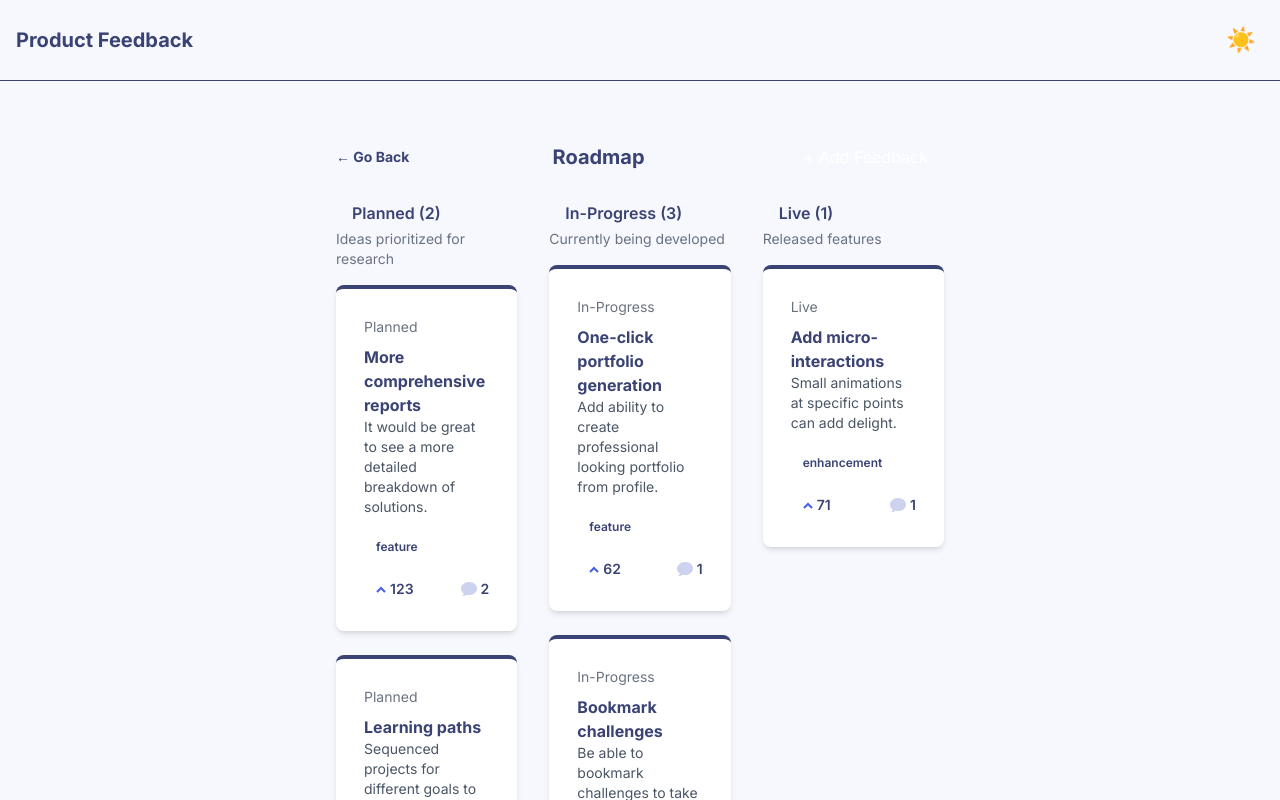
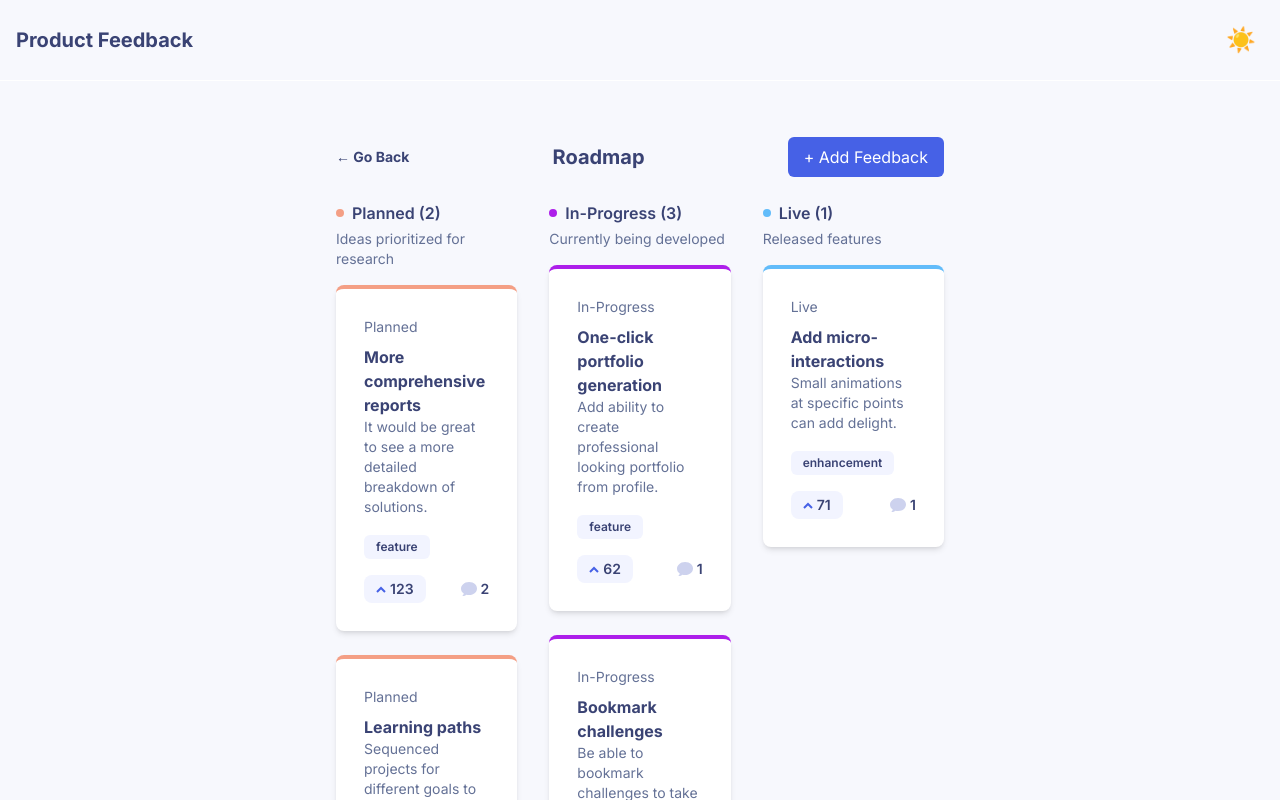
Before and after one commit to andrewteece/product-feedback-app, a Next.js app: page /roadmap in a window 1280 px wide. Shown: the top 800 px of the page. Built offline with nearby package versions, Linux system fonts and the light colour scheme.

Commit message:
update to design tokens

```diff
--- a/src/app/feedback/[id]/page.tsx
+++ b/src/app/feedback/[id]/page.tsx
@@ -17,23 +17,21 @@ export default function FeedbackDetailPage() {
   }
 
   return (
-    <section className='max-w-2xl mx-auto space-y-6'>
-      <div className='border p-4 rounded shadow bg-white dark:bg-darkBlue'>
-        <h1 className='text-xl font-bold text-darkBlue dark:text-white'>
-          {feedback.title}
-        </h1>
-        <p className='text-gray-600 dark:text-gray-300'>
-          {feedback.description}
-        </p>
+    <section className='max-w-2xl mx-auto space-y-6 text-[var(--text-primary)]'>
+      <div className='border border-[var(--border-card)] p-4 rounded shadow bg-[var(--bg-card)]'>
+        <h1 className='text-xl font-bold'>{feedback.title}</h1>
+        <p className='text-[var(--text-muted)]'>{feedback.description}</p>
 
         <div className='flex items-center gap-4 mt-2'>
-          <span className='bg-slate-100 dark:bg-slate-800 px-2 py-1 rounded text-sm'>
+          <span className='bg-[var(--badge-bg)] px-2 py-1 rounded text-sm'>
             Category: {feedback.category}
           </span>
-          <span className='text-sm text-blue-500'>{feedback.status}</span>
+          <span className='text-sm text-[var(--btn-primary)]'>
+            {feedback.status}
+          </span>
         </div>
 
-        <button className='mt-4 px-4 py-2 bg-blue-600 text-white rounded'>
+        <button className='mt-4 px-4 py-2 bg-[var(--btn-primary)] hover:bg-[var(--btn-primary-hover)] text-white rounded'>
           ▲ {feedback.upvotes}
         </button>
       </div>
--- a/src/app/feedback/new/page.tsx
+++ b/src/app/feedback/new/page.tsx
@@ -1,8 +1,10 @@
+'use client';
+
 import FeedbackForm from '@/components/feedback/FeedbackForm';
 
 export default function NewFeedbackPage() {
   return (
-    <section className='max-w-xl mx-auto'>
+    <section className='max-w-xl mx-auto px-4 py-8 text-[var(--text-primary)]'>
       <h1 className='text-2xl font-bold mb-4'>Create New Feedback</h1>
       <FeedbackForm />
     </section>
--- a/src/app/roadmap/page.tsx
+++ b/src/app/roadmap/page.tsx
@@ -26,22 +26,19 @@ type StatusColumn = 'Planned' | 'In-Progress' | 'Live';
 
 const COLUMN_META: Record<
   StatusColumn,
-  { title: string; description: string; color: string }
+  { title: string; description: string }
 > = {
   Planned: {
     title: 'Planned',
     description: 'Ideas prioritized for research',
-    color: 'bg-orange',
   },
   'In-Progress': {
     title: 'In-Progress',
     description: 'Currently being developed',
-    color: 'bg-magenta',
   },
   Live: {
     title: 'Live',
     description: 'Released features',
-    color: 'bg-lightBlue',
   },
 };
 
@@ -58,7 +55,6 @@ const RoadmapPage = () => {
 
   const handleDragEnd = (event: DragEndEvent) => {
     const { active, over } = event;
-
     if (!over) return;
 
     const activeId = active.id;
@@ -79,13 +75,19 @@ const RoadmapPage = () => {
       <div key={status}>
         <div className='flex items-center gap-2 mb-1'>
           <span
-            className={`w-2 h-2 rounded-full ${COLUMN_META[status].color}`}
+            className={`w-2 h-2 rounded-full ${
+              status === 'Planned'
+                ? 'bg-[var(--status-planned)]'
+                : status === 'In-Progress'
+                  ? 'bg-[var(--status-inprogress)]'
+                  : 'bg-[var(--status-live)]'
+            }`}
           />
-          <h2 className='text-md font-semibold text-darkBlue'>
+          <h2 className='text-md font-semibold text-[var(--text-primary)]'>
             {COLUMN_META[status].title} ({columnData.length})
           </h2>
         </div>
-        <p className='text-sm text-gray-500 mb-4'>
+        <p className='text-sm text-[var(--text-muted)] mb-4'>
           {COLUMN_META[status].description}
         </p>
 
@@ -104,15 +106,20 @@ const RoadmapPage = () => {
   };
 
   return (
-    <main className='px-4 py-6 sm:px-8 lg:px-16 bg-lightGrey min-h-screen'>
+    <main className='px-4 py-6 sm:px-8 lg:px-16 bg-[var(--bg-page)] min-h-screen'>
       <div className='flex items-center justify-between mb-6'>
-        <Link href='/' className='text-sm font-bold text-blue hover:underline'>
+        <Link
+          href='/'
+          className='text-sm font-bold text-[var(--text-primary)] hover:underline'
+        >
           ← Go Back
         </Link>
-        <h1 className='text-xl font-bold'>Roadmap</h1>
+        <h1 className='text-xl font-bold text-[var(--text-primary)]'>
+          Roadmap
+        </h1>
         <Link
           href='/feedback/new'
-          className='bg-purple text-white px-4 py-2 rounded-md hover:bg-purple-dark transition'
+          className='bg-[var(--btn-primary)] hover:bg-[var(--btn-primary-hover)] text-white px-4 py-2 rounded-md transition'
         >
           + Add Feedback
         </Link>
@@ -133,13 +140,8 @@ const RoadmapPage = () => {
 
 export default RoadmapPage;
 
-// ----------------------
-// 🔧 DraggableCard component
-// ----------------------
-
 const DraggableCard = ({ item }: { item: Feedback }) => {
   const toggleUpvote = useFeedbackStore((state) => state.toggleUpvote);
-
   const {
     attributes,
     listeners,
@@ -159,23 +161,24 @@ const DraggableCard = ({ item }: { item: Feedback }) => {
     <div ref={setNodeRef} style={style} {...attributes} {...listeners}>
       <Link href={`/feedback/${item.id}`}>
         <div
-          className={`bg-white dark:bg-darkBlue p-7 rounded-lg border-t-4 shadow-md hover:ring-2 ring-purple transition-transform hover:-translate-y-1 ${
+          className={`bg-[var(--bg-card)] p-7 rounded-lg border-t-4 shadow-md hover:ring-2 ring-[var(--btn-primary)] transition-transform hover:-translate-y-1 ${
             item.status === 'Planned'
-              ? 'border-orange'
+              ? 'border-[var(--status-planned)]'
               : item.status === 'In-Progress'
-                ? 'border-magenta'
-                : 'border-lightBlue'
+                ? 'border-[var(--status-inprogress)]'
+                : 'border-[var(--status-live)]'
           }`}
         >
-          <p className='text-sm text-gray-500 capitalize mb-2'>{item.status}</p>
-          <h3 className='text-md font-bold text-darkBlue dark:text-white'>
+          <p className='text-sm text-[var(--text-muted)] capitalize mb-2'>
+            {item.status}
+          </p>
+          <h3 className='text-md font-bold text-[var(--text-primary)]'>
             {item.title}
           </h3>
-          <p className='text-sm text-gray-600 dark:text-gray-400 mb-4'>
+          <p className='text-sm text-[var(--text-muted)] mb-4'>
             {item.description}
           </p>
-
-          <span className='inline-block bg-lightGrey dark:bg-indigo-900 text-darkBlue dark:text-white text-xs font-semibold px-3 py-1 rounded-md mb-4'>
+          <span className='inline-block bg-[var(--badge-bg)] text-[var(--text-primary)] text-xs font-semibold px-3 py-1 rounded-md mb-4'>
             {item.category}
           </span>
 
@@ -187,8 +190,8 @@ const DraggableCard = ({ item }: { item: Feedback }) => {
               }}
               className={`flex items-center gap-1 px-3 py-1 rounded-lg transition font-semibold text-sm ${
                 item.upvoted
-                  ? 'bg-purple text-white'
-                  : 'bg-lightGrey dark:bg-indigo-900 text-darkBlue dark:text-white'
+                  ? 'bg-[var(--btn-primary)] text-white'
+                  : 'bg-[var(--badge-bg)] text-[var(--text-primary)]'
               }`}
             >
               <Image
@@ -207,7 +210,7 @@ const DraggableCard = ({ item }: { item: Feedback }) => {
                 width={16}
                 height={16}
               />
-              <span className='text-sm font-semibold text-darkBlue dark:text-white'>
+              <span className='text-sm font-semibold text-[var(--text-primary)]'>
                 {item.comments?.length ?? 0}
               </span>
             </div>
--- a/src/components/feedback/FeedbackCard.tsx
+++ b/src/components/feedback/FeedbackCard.tsx
@@ -5,7 +5,7 @@ import type { Feedback } from '@/types/feedback';
 
 export default function FeedbackCard({ feedback }: { feedback: Feedback }) {
   return (
-    <article className='border border-slate-200 dark:border-slate-700 p-4 rounded-lg shadow-sm hover:shadow transition'>
+    <article className='border border-[var(--border-card)] p-4 rounded-lg shadow-sm hover:shadow transition bg-[var(--bg-card)] text-[var(--text-primary)]'>
       <div className='flex justify-between items-start gap-4'>
         <div>
           <Link href={`/feedback/${feedback.id}`}>
@@ -13,14 +13,14 @@ export default function FeedbackCard({ feedback }: { feedback: Feedback }) {
               {feedback.title}
             </h2>
           </Link>
-          <p className='text-sm text-gray-600 dark:text-gray-400'>
+          <p className='text-sm text-[var(--text-muted)]'>
             {feedback.description}
           </p>
-          <span className='inline-block mt-2 text-xs bg-slate-100 dark:bg-slate-800 px-2 py-1 rounded'>
+          <span className='inline-block mt-2 text-xs bg-[var(--badge-bg)] px-2 py-1 rounded text-[var(--text-primary)]'>
             {feedback.category}
           </span>
         </div>
-        <button className='min-w-[3rem] px-2 py-1 bg-blue-500 text-white rounded text-sm hover:bg-blue-600'>
+        <button className='min-w-[3rem] px-2 py-1 bg-[var(--btn-primary)] hover:bg-[var(--btn-primary-hover)] text-white rounded text-sm'>
           ▲ {feedback.upvotes}
         </button>
       </div>
--- a/src/components/layout/Header.tsx
+++ b/src/components/layout/Header.tsx
@@ -3,7 +3,7 @@ import ThemeToggle from './ThemeToggle';
 
 export default function Header() {
   return (
-    <header className='flex items-center justify-between py-4 px-4 border-b dark:border-slate-700'>
+    <header className='flex items-center justify-between py-4 px-4 border-b border-[var(--bg-card)] text-[var(--text-primary)]'>
       <h1 className='text-xl font-bold'>Product Feedback</h1>
       <ThemeToggle />
     </header>
--- a/src/styles/theme.css
+++ b/src/styles/theme.css
@@ -19,6 +19,10 @@
 
     /* Border */
     --border-header: #e5e5e5;
+    --border-card: #e5eaf2;
+
+    /* Badge */
+    --badge-bg: #f2f4ff;
   }
 
   :root.dark {
@@ -41,5 +45,9 @@
 
     /* Border */
     --border-header: #3b3b3b;
+    --border-card: #3b3f51;
+
+    /* Badge */
+    --badge-bg: #2c2f3f;
   }
 }
```
